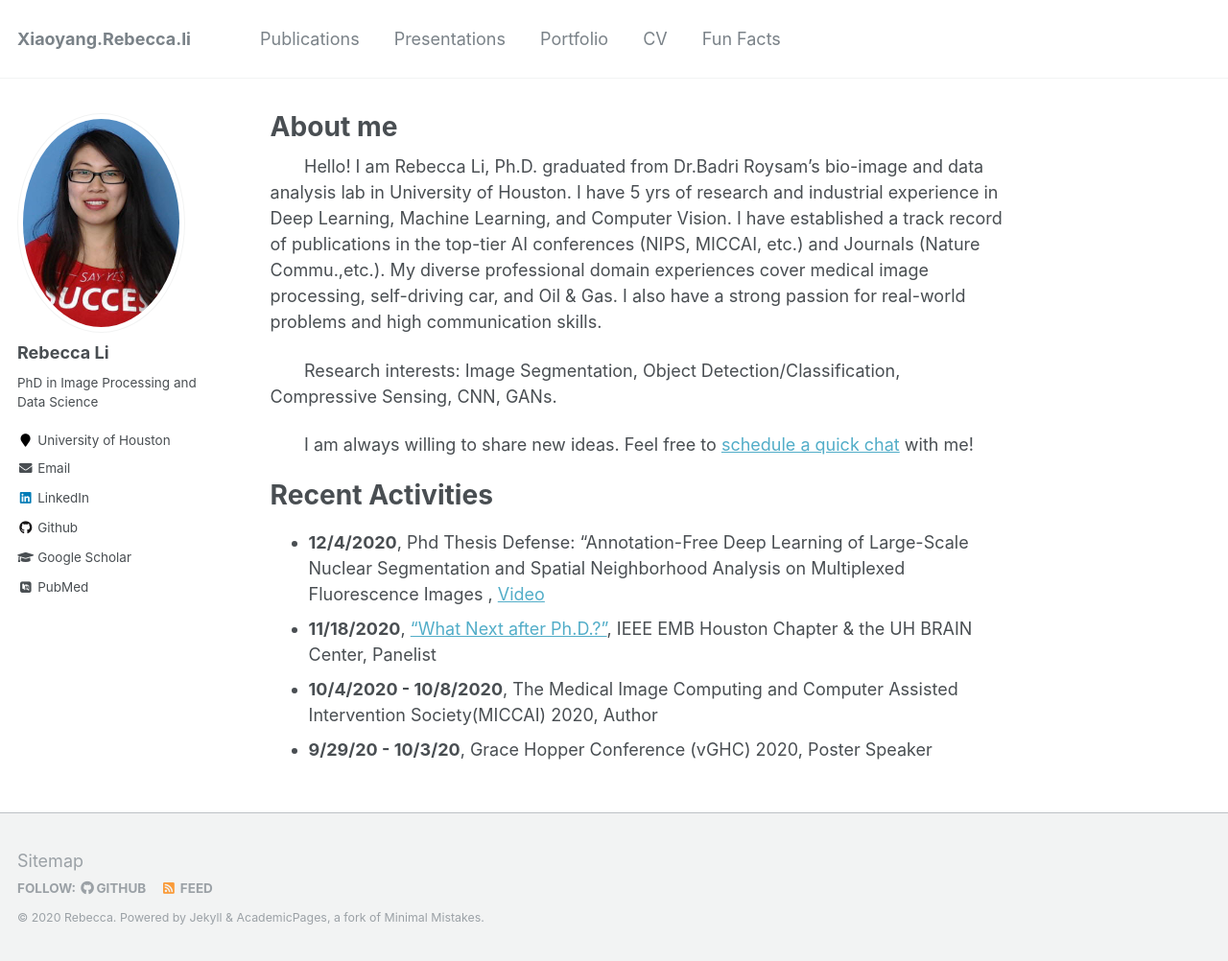
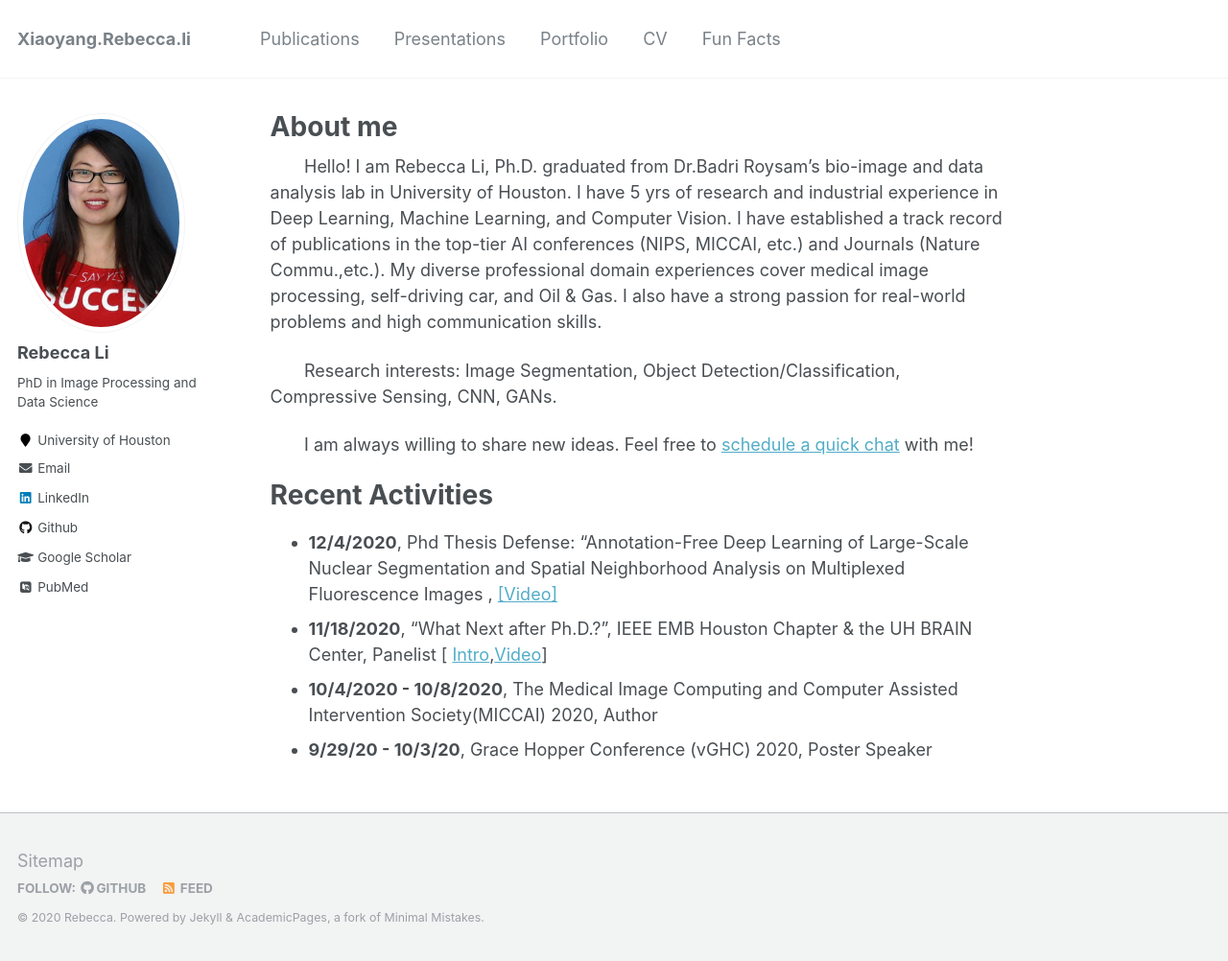
Before and after one commit to Xiaoyang-Rebecca/xiaoyang-rebecca.github.io, a Jekyll site: the page built from _pages/about.md, in a window 1280 px wide and 1002 px high. Shown: the whole window at 96% size. Built offline with Jekyll 4.4.1, drawn with Linux system fonts in a browser that asks for light colours; some web fonts are replaced.

Commit message:
Update about.md

```diff
--- a/_pages/about.md
+++ b/_pages/about.md
@@ -30,8 +30,8 @@
 
 Recent Activities
 ======
-- **12/4/2020**, Phd Thesis Defense: “Annotation-Free Deep Learning of Large-Scale Nuclear Segmentation and Spatial Neighborhood Analysis on Multiplexed Fluorescence Images , [Video](https://www.youtube.com/watch?v=ECe_hakE6w8)
-- **11/18/2020**, ["What Next after Ph.D.?"](https://events.vtools.ieee.org/m/247865), IEEE EMB Houston Chapter & the UH BRAIN Center, Panelist
+- **12/4/2020**, Phd Thesis Defense: “Annotation-Free Deep Learning of Large-Scale Nuclear Segmentation and Spatial Neighborhood Analysis on Multiplexed Fluorescence Images , [[Video]](https://www.youtube.com/watch?v=ECe_hakE6w8)
+- **11/18/2020**, "What Next after Ph.D.?", IEEE EMB Houston Chapter & the UH BRAIN Center, Panelist [ [Intro](https://events.vtools.ieee.org/m/247865),[Video](https://www.youtube.com/watch?v=bPFMW-IGGlA&feature=youtu.be&t=8)]
 - **10/4/2020 - 10/8/2020**, The Medical Image Computing and Computer Assisted Intervention Society(MICCAI) 2020, Author
 - **9/29/20 - 10/3/20**, Grace Hopper Conference (vGHC) 2020, Poster Speaker
 
```
